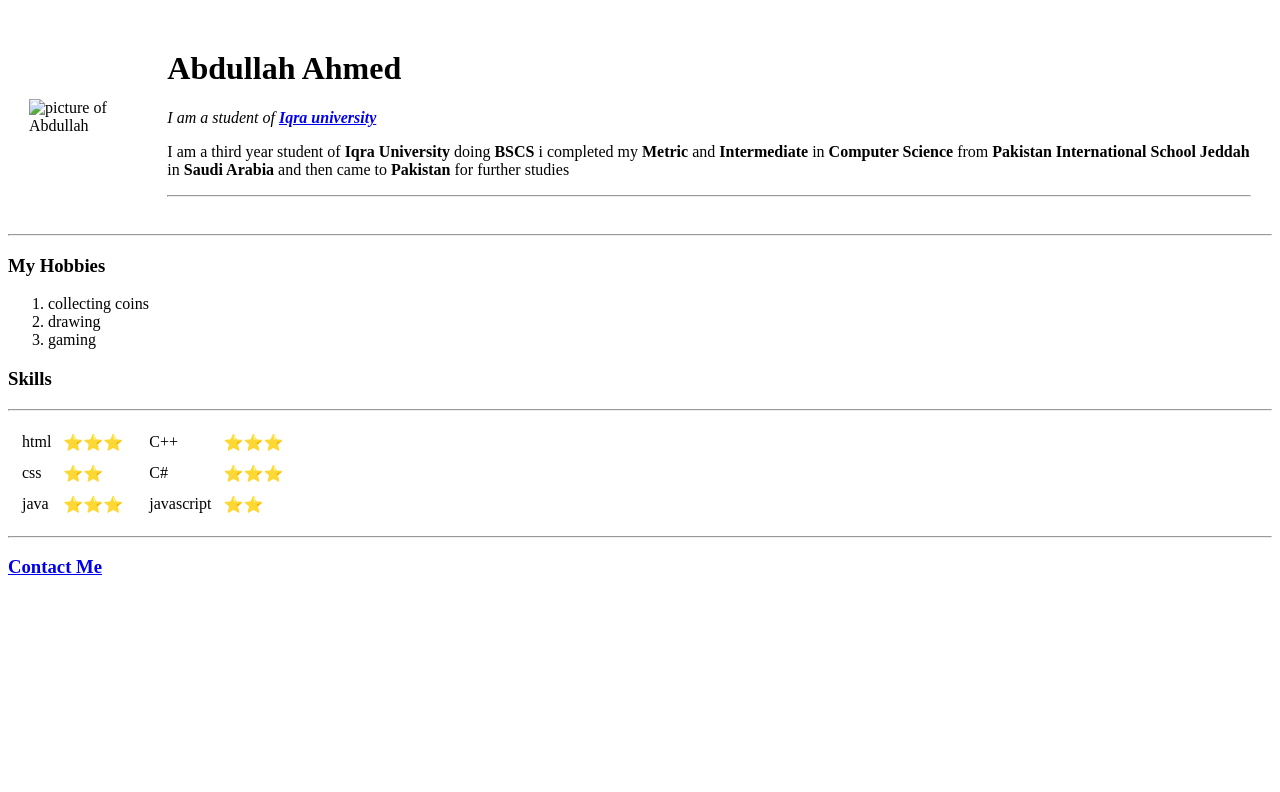
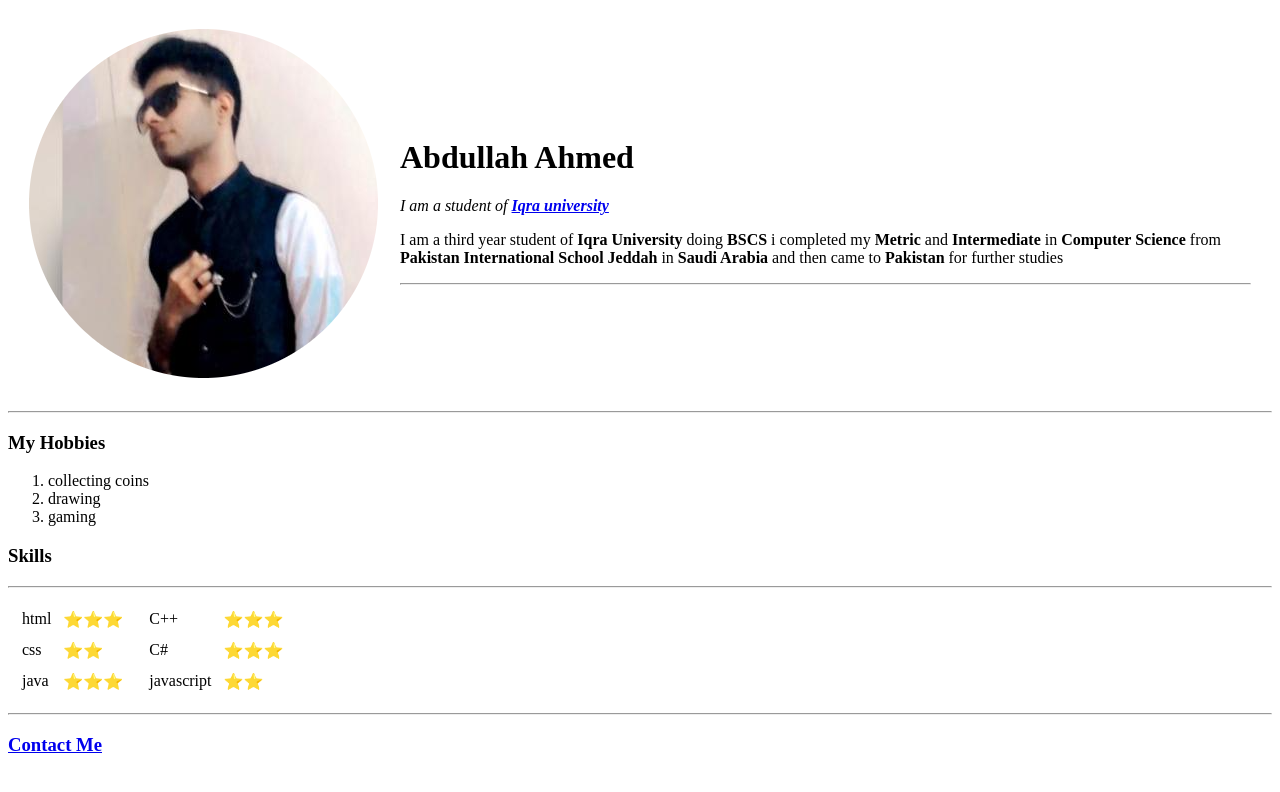
Before and after one commit to Abdullah-Ahmed-I/My-CV, a plain HTML site: page index.html in a window 1280 px wide. Drawn offline with Linux system fonts and the light colour scheme; the site is published under a folder, as on GitHub Pages, so addresses that start at the root find nothing.

Commit message:
Update index.html

```diff
--- a/index.html
+++ b/index.html
@@ -9,7 +9,7 @@
 <body>
     <table cellspacing="20">
         <tr>
-            <td><img src="/images/Abdullah-modified.png" alt="picture of Abdullah"></td>
+            <td><img src="images/Abdullah-modified.png" alt="picture of Abdullah"></td>
             <td><h1>Abdullah Ahmed</h1>
                 <p><em>I am a student of <strong><a href="https://iqra.edu.pk/">Iqra university</a></strong></em></p>
                 <p>I am a third year student of <strong>Iqra University</strong> doing <strong>BSCS</strong> i completed my <strong>Metric</strong> and <strong>Intermediate</strong> in <strong>Computer Science</strong> from <strong>Pakistan International School Jeddah</strong> in <strong>Saudi Arabia</strong> and then came to <strong>Pakistan</strong> for further studies</p>
```
